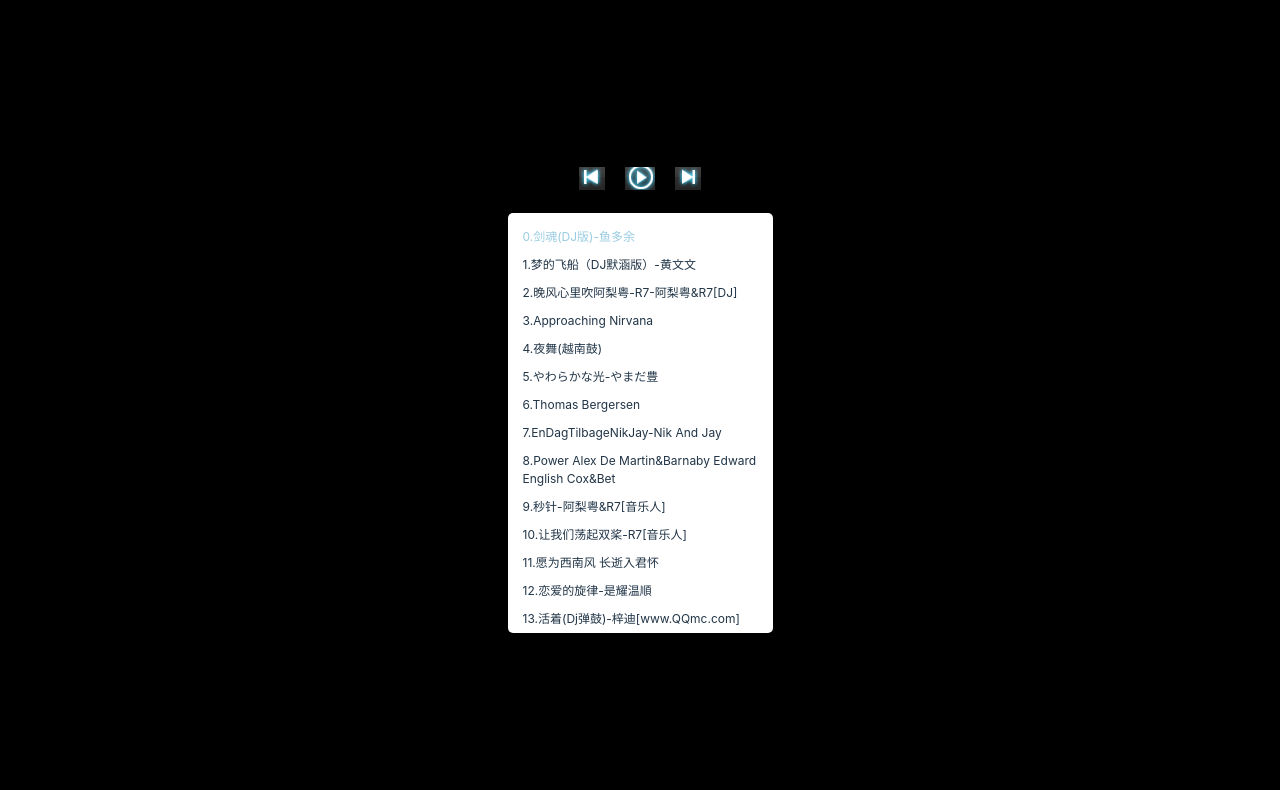
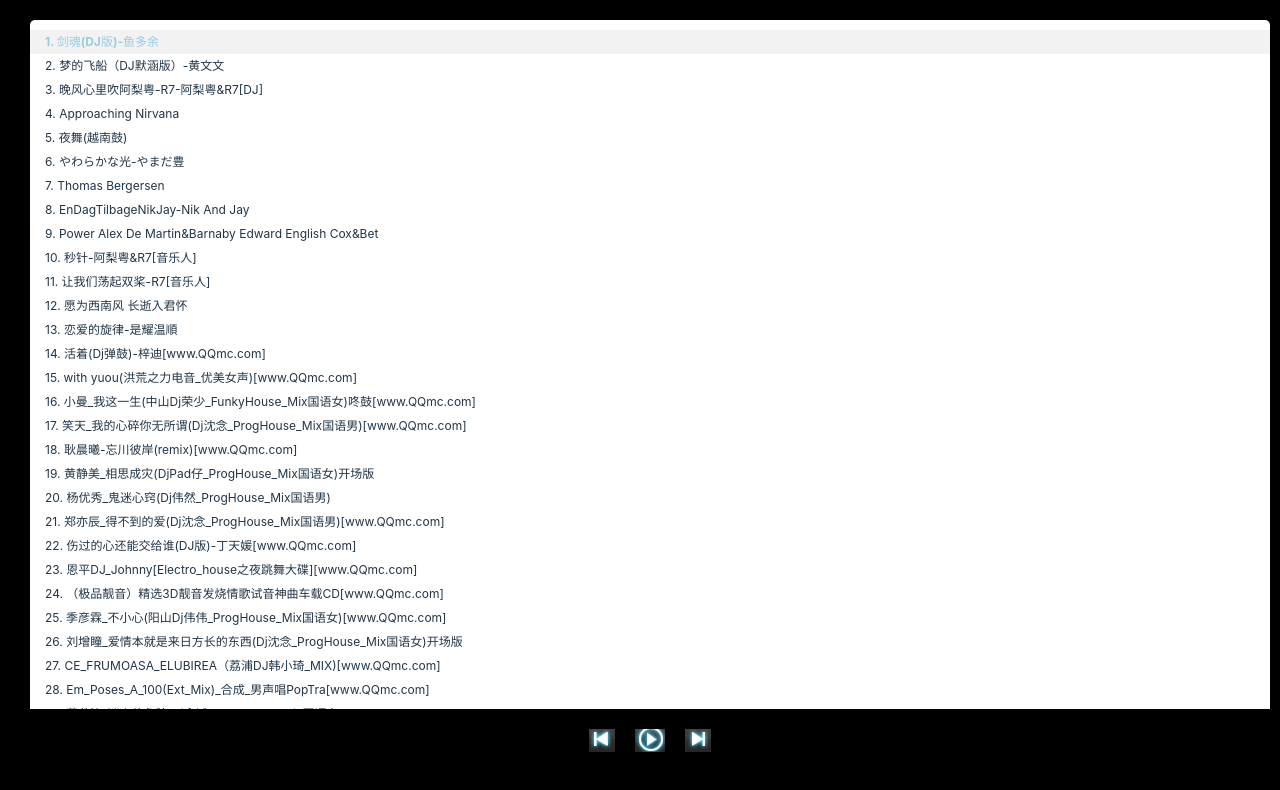
Before and after one commit to magicalcosmos/musicplayer-chrome-extension, a React (Vite) app: page / in a window 1280 px wide. Shown: the top 790 px of the page. Built offline with nearby package versions, Linux system fonts and the light colour scheme.

Commit message:
add scroll event

```diff
--- a/index.html
+++ b/index.html
@@ -2,7 +2,8 @@
 <html lang="en">
   <head>
     <meta charset="UTF-8" />
-    <link rel="icon" type="image/svg+xml" href="/vite.svg" />
+    <!-- <link rel="icon" type="image/svg+xml" href="/vite.svg" /> -->
+    <link rel="shortcut icon" href="/favicon.ico" type="image/x-icon">
     <meta name="viewport" content="width=device-width, initial-scale=1.0" />
     <title>MusicPlayer</title>
   </head>
--- a/src/App.css
+++ b/src/App.css
@@ -17,9 +17,20 @@ html, body {
   background: url('@/assets/buttons.gif');
 }
 .music-player {
+  height: 100%;
+  overflow: hidden;
+  width: 100%;
   padding: 20px 10px;
   text-align: center;
-
+  .player {
+    background: #000;
+    position: fixed;
+    padding-top: 20px;
+    bottom: 0;
+    height: 71px;
+    width: 100%;
+    z-index: 9999;
+  }
   .controls {
     a {
       background-position: -92px -33px;
@@ -150,16 +161,31 @@ html, body {
     text-align: left;
     overflow: hidden;
     overflow-y: auto;
-    height: 400px;
-    margin: 0 auto;
-    padding: 10px 0;
-    width: 265px;
+    height: calc(100% - 123px);
+    margin-left: 20px;
+    top: 20px;
+    position: fixed;
+    padding: 10px 0 150px 0;
+    width: calc(100% - 40px);
+    z-index: 10;
 
     .song-item {
+      height: 24px;
+      line-height: 24px;
       cursor: pointer;
-      padding: 5px 15px;
+      padding: 0 15px;
+      overflow: hidden;
+      white-space: nowrap;
+      text-overflow: ellipsis;
 
       &.current {
+        background: #f2f2f2;
+        color: #99CCE2;
+        font-weight: bold;
+      }
+
+      &:hover {
+        background: #f2f2f2;
         color: #99CCE2;
       }
     }
--- a/src/App.tsx
+++ b/src/App.tsx
@@ -14,15 +14,24 @@ function App() {
   }, []);
 
 
+
   const toLinkedList = (data) => {
-    data.reduce((current, next) => {
-      if (current) {
-        current.next = next;
-        next.prev = current;
+    data.forEach((item, index) => {
+      if (index === 0) {
+        item.id = 1;
+        item.prev = data[data.length - 1];
+        item.next = data[index + 1];
+
+      } else if (index === data.length - 1) {
+        item.id = data.length;
+        item.prev = data[data.length - 2];
+        item.next = data[0];
+      } else {
+        item.id = index + 1;
+        item.prev = data[index - 1];
+        item.next = data[index + 1];
       }
     });
-    data[0].prev = data[data.length - 1];
-    data[data.length - 1].next = data[0];
   };
 
   const loadMp3List = () => {
@@ -42,9 +51,19 @@ function App() {
       setMp3(newMp3);
     }
     audioId.pause();
-    setTimeout(() => {
+    const timeout = setTimeout(() => {
+      const songListId = document.getElementById('songListId');
+      const songListHeight = songListId.getBoundingClientRect().height;
+      const startScrollPoint = Math.floor(songListHeight / (24));
+      if ((newMp3 || mp3)['id']  > startScrollPoint) {
+        songListId.scrollTo({
+          top: (newMp3 || mp3)['id'] * 24 - 20,
+          behavior: 'smooth',
+        });
+      }
       audioId.play();
       setPlay(true);
+      clearTimeout(timeout);
     }, 0);
   };
 
@@ -89,6 +108,7 @@ function App() {
   return (
     <section className="music-player">
       <audio id="audioId" src={mp3.url} className="audio-class"></audio>
+      <section className="player">
         <div className="controls">
           <a href="#" className="prev mode-bg" title="上一曲" onClick={() => prevMusic()}></a>
           { !play ?
@@ -118,11 +138,11 @@ function App() {
             </>
             : ''
         }
-      <br/>
-      <ul className="song-list">
+      </section>
+      <ul className="song-list" id="songListId">
         {
         mp3List.map((item, index) => {
-          return <li key={index} className={mp3.url === item.url ? 'song-item current' : 'song-item'} onClick={() => playMusic(item)}>{index}.{item.name}</li>
+          return <li key={index} title={item.name} className={mp3.url === item.url ? 'song-item current' : 'song-item'} onClick={() => playMusic(item)}>{item.id}. {item.name}</li>
         }
         )}
       </ul>
```
Also changed, not shown: 1 other file (tests, documents, lock files or other folders). Lines whose indentation alone changed are shown as unchanged.
